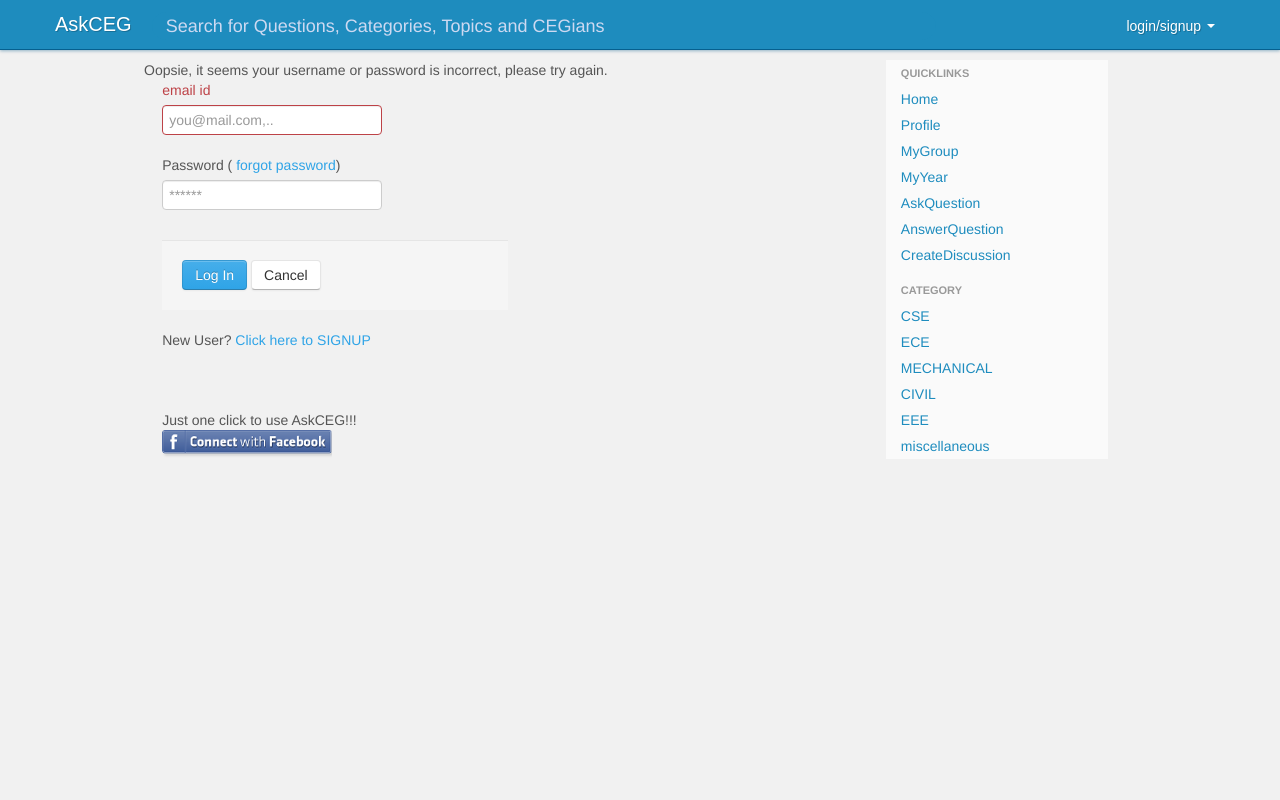
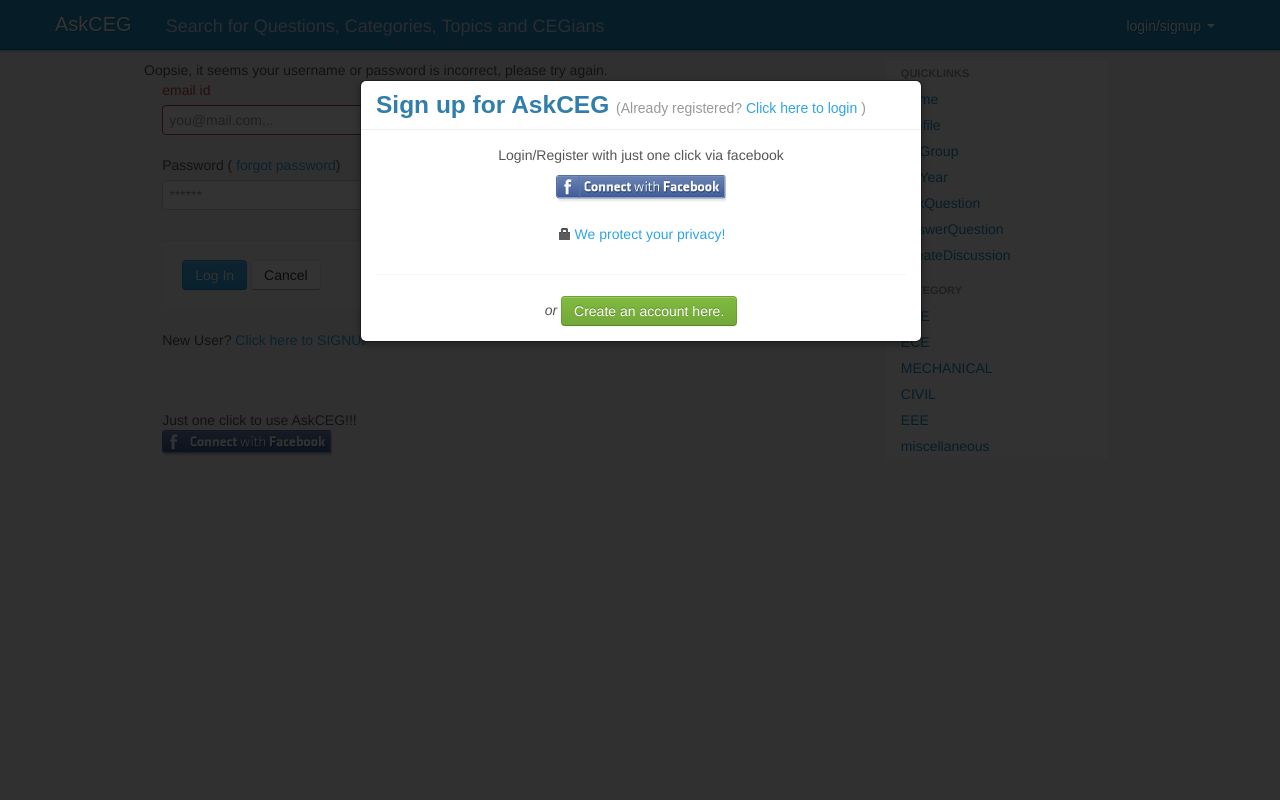
Before and after one commit to vigneshjayavel/askceg, a CodeIgniter app: page /ask/index.php/authcontroller/process_login in a window 1280 px wide; the page is wider, and only the part inside the window is pictured. Run offline with CodeIgniter, Linux system fonts and the light colour scheme; data comes from the database, SQL or seed files in the repository; some libraries are stand-ins or nearby versions.

Commit message:
show modal if not logged in..modifications done in skeleton

```diff
--- a/application/config/routes.php
+++ b/application/config/routes.php
@@ -39,6 +39,7 @@
 */
 
 $route['default_controller'] = "HomeController";
+$route['home'] = "HomeController";
 $route['404_override'] = '';
 
 /* End of file routes.php */
--- a/application/views/Skeleton.php
+++ b/application/views/Skeleton.php
@@ -171,5 +171,83 @@
   })();
 
 </script>
-  <?php }?>
+  <?php }
+
+  if(!$CI->session->userdata('logged_in')){
+
+  ?>
+  <div class="modal hide fade in" id="registerModal" style="">
+    <div class="modal-header">
+      <h3>
+        Sign up for AskCEG
+        <small>
+          (Already registered?
+          <a href="<?php echo base_url(); ?>AuthControllerAsk/normallogin" data-dismiss="modal">
+            Click here to login
+          </a>
+          )
+        </small>
+      </h3>
+    </div>
+    <div class="modal-body">
+      <div class="row-fluid">
+        <div class="span12">
+          <center>
+            <p class="mbxs">
+              Login/Register with just one click via facebook
+            </p>
+
+
+              <span id="regStatusHolder">
+                <a href="#" class="fbLoginStatus"><img src="<?php echo base_url(); ?>assets/img/btns/fbLoginRegister.png"></a>
+              </span>
+            </a>
+
+
+            <p>
+              <a class="show" data-content="We oblige to protect your privacy and will not give, sell or rent your email adress to others."
+              rel="popover" placement="bottom" data-original-title="We care for your privacy!">
+              </br>
+              <i class="icon-lock">
+              </i>
+              We protect your privacy!
+            </a>
+        </p>
+      </center>
+    </div>
+  </div>
+  <hr>
+  <div class="row-fluid">
+    <div class="span12">
+      <center>
+        <i>
+          or
+        </i>
+
+        <a href="<?php echo base_url(); ?>AuthControllerAsk/normalSignup" class="btn btn-success">
+          Create an account here.
+        </a>
+      </center>
+
+    </div>
+  </div>
+  </div>
+  </div>
+  <!--/registerModal-->
+  <script type="text/javascript">
+  $(document).ready(function(){
+    $('#registerModal').modal({
+      show:true,
+      backdrop:'static'
+    });
+  });
+  </script>
+
+
+
+
+  <?php
+  }
+  ?>
+
 </html>
--- a/assets/js/login.js
+++ b/assets/js/login.js
@@ -112,6 +112,7 @@
                     console.log(data)
                 }
                 $('#normalLoginButton').hide();
+                $('#registerModal').modal('hide');
             });//$.post ends
         }//callback of FB.api ends
     );//FB.api ends
```
Also changed, not shown: application/views/MenuFragment.php (+4 -3 lines).
